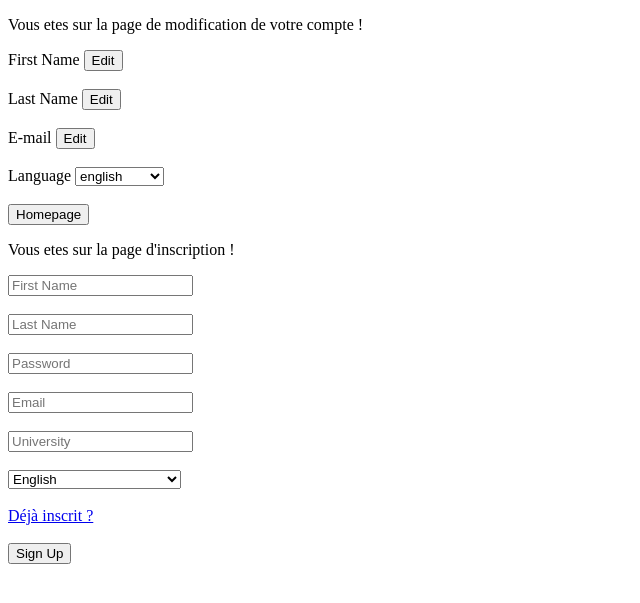
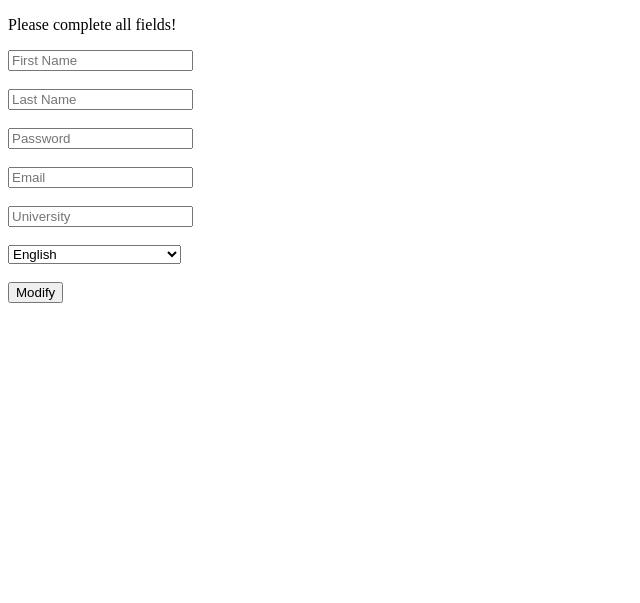
Before and after one commit to RaphaelCadillat/ProjetTransverseL2, a PHP site: page /change_user.php in a window 1280 px wide. Shown: the top 603 px of the page, without its empty margins (0-640 px from the left). Run offline with PHP 8.4, Linux system fonts and the light colour scheme.

Commit message:
fichier profil + changement

```diff
--- a/SocialNetwork/change_user.php
+++ b/SocialNetwork/change_user.php
@@ -6,43 +6,46 @@
 
     </head>
     <body>
-        <p>Vous etes sur la page de modification de votre compte !</p>
-
+        <p>Please complete all fields!</p>
         <form action="" method="post">
 
             <div>
-            First Name   <button id="userfname" name="user_fname">Edit</button>
-            </div>
-            <br>
+            <input type="text" name="fname_user" placeholder="First Name" required="required">
+            </div><br>
 
             <div>
-            Last Name   <button id="userlname" name="user_lname">Edit</button>
-            </div>
-            <br>
+            <input type="text" name="lname_user" placeholder="Last Name" required="required">
+            </div><br>
 
             <div>
-            E-mail   <button id="mailuser" name="mail_user">Edit</button>
-            </div>
-            <br>
+            <input id="password" type="password" name="pass_user" placeholder="Password" required="required">
+            </div><br>
 
             <div>
-            Language <select id="userlang" name="user_lang">
-                <option value=1>english</option>
-                <option value=2>french</option>
-                <option value=3>spanish</option>
-                <option value=4>deutch</option>
-                <option value=5>italian</option>
-                <option value=6>portuguese</option>
-                <option value=7>chinese</option>
-                <option value=8>japanese</option>
+            <input id="email" type="email" name="mail_user" placeholder="Email" required="required">
+            </div><br>
+
+            <div>
+            <input type="text" name="univ_user" placeholder="University" required="required">
+            </div><br>
+
+            <div>
+            <select name="lang_user" required="required">
+                <option disabled>Select your first language</option>
+                <option value=1>English</option>
+                <option value=2>French</option>
+                <option value=3>Spanish</option>
+                <option value=4>Deutch</option>
+                <option value=5>Italian</option>
+                <option value=6>Portuguese</option>
+                <option value=7>Chinese</option>
+                <option value=8>Japanese</option>
             </select>
-            <div>
-            <br>
+            </div><br>
 
-            <button id="homepage" name="homepage" href="signin.php">Homepage</button>
-            <?php include("signup.php"); ?>
+            <button id="modify" name="modify" type="submit" formaction="profile.php">Modify</button>
+            <?php include("insert_user.php"); ?>
 
         </form>
-
     </body>
 </html>
```
Also changed, not shown: SocialNetwork/profile.php (added, +47 -0 lines).
